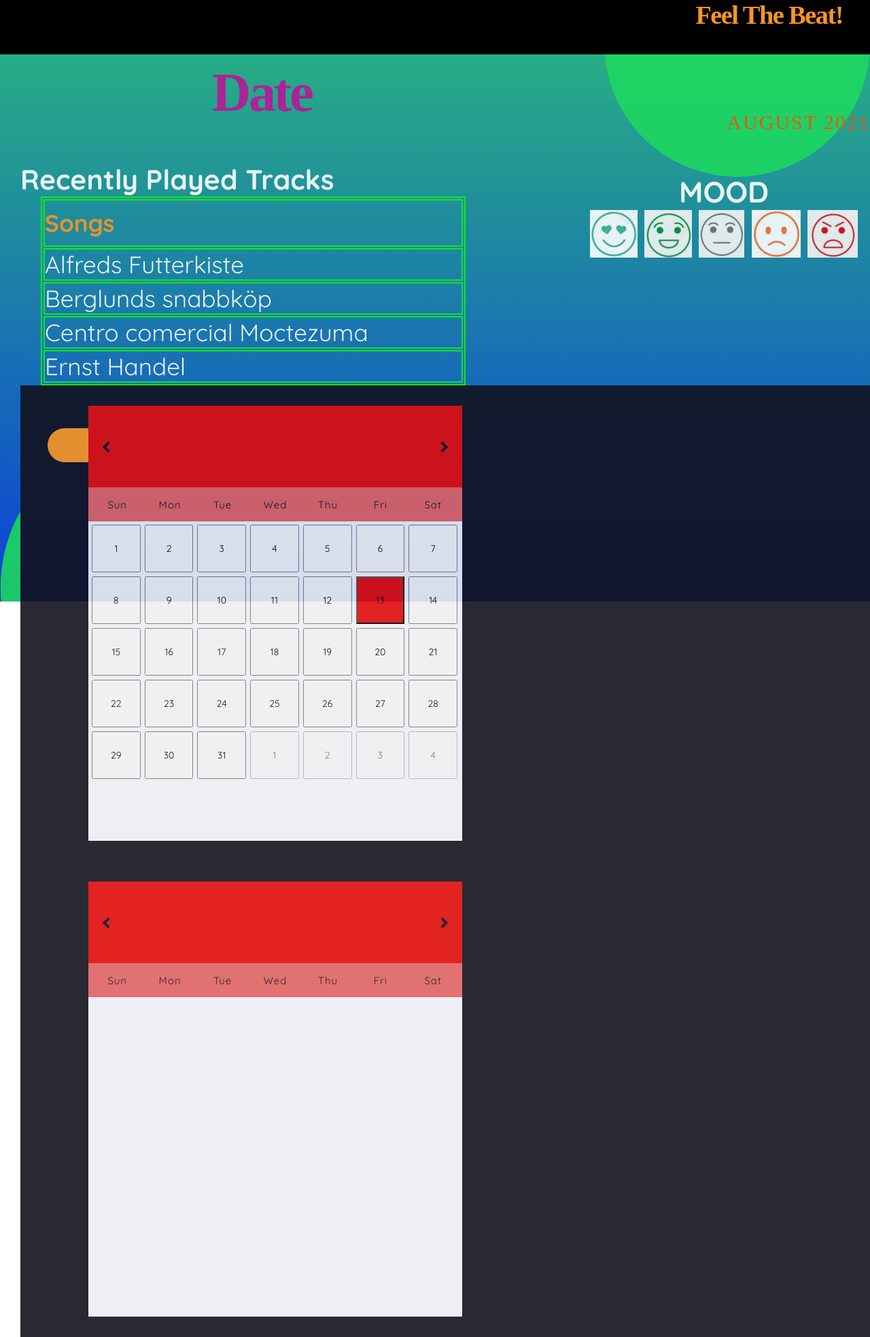
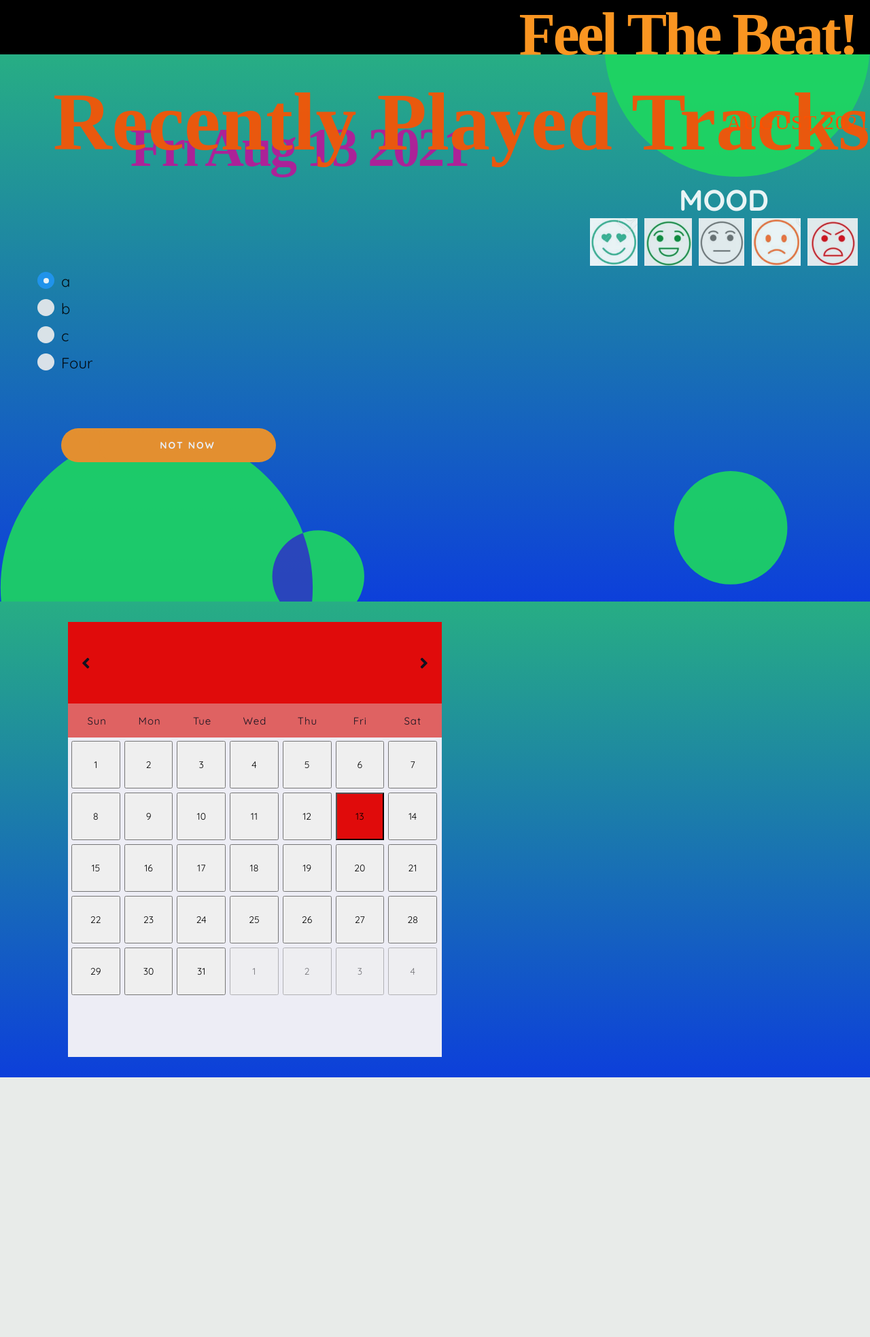
Before and after one commit to SirEctor/feel-the-beat, a Flask app: page /dashboard/ in a window 1280 px wide. Shown: the whole page at 68% size. After the commit the page ends 1585 px from the top, so only its background shows below. Run offline with Flask 2, Linux system fonts and the light colour scheme; some libraries are stand-ins or nearby versions.

Commit message:
fix: date is display automatically

```diff
--- a/app/static/js/dashboard.js
+++ b/app/static/js/dashboard.js
@@ -17,6 +17,8 @@ const displayCalendar = () => {
   ];
 
   firstDate.setDate(1);
+
+  document.querySelector("#title").innerHTML = new Date().toDateString();
 
   document.querySelector(".date h1").innerHTML =
     months[firstDate.getMonth()] + " " + firstDate.getFullYear();
--- a/app/static/styles/dashboard.css
+++ b/app/static/styles/dashboard.css
@@ -14,7 +14,7 @@ nav {
 }
 header {
   height: 805px;
-  background: linear-gradient(#37f050 -60%,#0213fd 140%);
+  background: linear-gradient(#37f050 -60%, #0213fd 140%);
 }
 
 footer {
@@ -37,10 +37,12 @@ footer {
   background-repeat: no-repeat;
   background-position: center;
   background-size: cover;
-  opacity: .9;
+  opacity: 0.9;
 }
 
-table, th, td {
+table,
+th,
+td {
   border: 2px solid rgb(19, 241, 19);
   text-align: justify;
   margin-left: 30px;
@@ -50,7 +52,7 @@ table {
 }
 th {
   height: 70px;
-  color:#fa9521;
+  color: #fa9521;
 }
 
 #title {
@@ -59,21 +61,21 @@ th {
   text-align: center;
   font-size: 80px;
   font-weight: 900;
-  letter-spacing: -.04em;
+  letter-spacing: -0.04em;
   line-height: 1.15;
   margin-bottom: 20px;
   margin-left: -200px;
   margin-top: 10px;
 }
 
-.tables{
-text-align: justify;
-color: rgb(255, 255, 255);
-font-size: 35px;
-margin-top: -150px;
-margin-left: 30px;
+.tables {
+  text-align: justify;
+  color: rgb(255, 255, 255);
+  font-size: 35px;
+  margin-top: -150px;
+  margin-left: 30px;
 }
-.emojis{
+.emojis {
   text-align: center;
   margin-top: -630px;
   margin-left: 850px;
@@ -81,22 +83,21 @@ margin-left: 30px;
   font-size: 37px;
 }
 
-.happy{
+.happy {
   height: 70px;
 }
-.angry{
+.angry {
   height: 70px;
 }
-.sad{
+.sad {
   height: 70px;
 }
-.inlove{
+.inlove {
   height: 70px;
 }
-.normal{
+.normal {
   height: 70px;
 }
-
 
 #navbar {
   width: inherit;
@@ -104,13 +105,13 @@ margin-left: 30px;
   text-align: right;
   font-size: 80px;
   font-weight: 900;
-  letter-spacing: -.04em;
+  letter-spacing: -0.04em;
   line-height: 1.15;
   margin-bottom: 20px;
   margin-right: -200px;
 }
 
-.submitButton{
+.submitButton {
   width: 260px;
   margin: 0 auto;
   color: white;
@@ -125,9 +126,9 @@ margin-left: 30px;
   font-size: 14px;
   line-height: 1;
   letter-spacing: 2px;
-  transition-duration: .3s;
+  transition-duration: 0.3s;
 }
-.skipButton{
+.skipButton {
   width: 260px;
   margin: 0 auto;
   color: white;
@@ -141,22 +142,90 @@ margin-left: 30px;
   font-size: 14px;
   line-height: 1;
   letter-spacing: 2px;
-  transition-duration: .3s;
-
+  transition-duration: 0.3s;
 }
-.submitButton:hover, .skipButton:hover {
+.submitButton:hover,
+.skipButton:hover {
   cursor: pointer;
   background-color: #d71eb8;
 }
+
+/* ---------------------5 recently played tracks----------------------- */
+/* The container */
+.container {
+  display: block;
+  position: relative;
+  padding-left: 35px;
+  margin-bottom: 12px;
+  cursor: pointer;
+  font-size: 22px;
+  -webkit-user-select: none;
+  -moz-user-select: none;
+  -ms-user-select: none;
+  user-select: none;
+}
+
+/* Hide the browser's default radio button */
+.container input {
+  position: absolute;
+  opacity: 0;
+  cursor: pointer;
+}
+
+/* Create a custom radio button */
+.checkmark {
+  position: absolute;
+  top: 0;
+  left: 0;
+  height: 25px;
+  width: 25px;
+  background-color: #eee;
+  border-radius: 50%;
+}
+
+/* On mouse-over, add a grey background color */
+.container:hover input ~ .checkmark {
+  background-color: #ccc;
+}
+
+/* When the radio button is checked, add a blue background */
+.container input:checked ~ .checkmark {
+  background-color: #2196f3;
+}
+
+/* Create the indicator (the dot/circle - hidden when not checked) */
+.checkmark:after {
+  content: "";
+  position: absolute;
+  display: none;
+}
+
+/* Show the indicator (dot/circle) when checked */
+.container input:checked ~ .checkmark:after {
+  display: block;
+}
+
+/* Style the indicator (dot/circle) */
+.container .checkmark:after {
+  top: 9px;
+  left: 9px;
+  width: 8px;
+  height: 8px;
+  border-radius: 50%;
+  background: white;
+}
+
+/* -------------------- calendar ----------------------- */
+
 .calendar-container {
   align-items: center;
-  background-color: #12121f;
   color: #12121f;
   display: flex;
   height: 700px;
   justify-content: left;
   width: 100%;
   padding-left: 100px;
+  background: linear-gradient(#37f050 -60%, #0213fd 140%);
 }
 
 .calendar {
--- a/app/templates/dashboard.html
+++ b/app/templates/dashboard.html
@@ -32,7 +32,7 @@
   <header>
     <div class="hero-img">
       <div class="container">
-        <h1 id="title">Date</h1>
+        <h1 id="title"></h1>
         <p>
           <button class="submitButton">Submit</button>
           <button class="skipButton">Not Now</button>
@@ -48,31 +48,29 @@
         <img class="angry" src="../static/img/angry.png" alt="angry">
       </div>
 
-      <div class="tables">
-        <h3 id="options">Recently Played Tracks</h3>
-        <table id="customers">
-          <tr>
-            <th>Songs</th>
 
-          </tr>
-          <tr>
-            <td>Alfreds Futterkiste</td>
+      <div class="container-recently-tracks">
+        <h1>Recently Played Tracks</h1>
 
-          </tr>
-          <tr>
-            <td>Berglunds snabbköp</td>
+        <label class="container">a
+          <input type="radio" checked="checked" name="radio">
+          <span class="checkmark"></span>
+        </label>
+        <label class="container">b
+          <input type="radio" name="radio">
+          <span class="checkmark"></span>
+        </label>
+        <label class="container">c
+          <input type="radio" name="radio">
+          <span class="checkmark"></span>
+        </label>
+        <label class="container">Four
+          <input type="radio" name="radio">
+          <span class="checkmark"></span>
+        </label>
+      </div>
 
-          </tr>
-          <tr>
-            <td>Centro comercial Moctezuma</td>
-
-          </tr>
-          <tr>
-            <td>Ernst Handel</td>
-
-          </tr>
-
-        </table>
+    </header>
         <div class="calendar-container">
           <div class="calendar">
             <div class="monthAndYear">
@@ -95,28 +93,6 @@
           </div>
         </div>
 
-    <div class="calendar-container">
-      <div class="calendar">
-        <div class="monthAndYear">
-          <i class="fas fa-angle-left backwardArrow"></i>
-          <div class="date">
-            <h1></h1>
-          </div>
-          <i class="fas fa-angle-right forwardArrow"></i>
-        </div>
-        <div class="weekdays">
-          <div>Sun</div>
-          <div>Mon</div>
-          <div>Tue</div>
-          <div>Wed</div>
-          <div>Thu</div>
-          <div>Fri</div>
-          <div>Sat</div>
-        </div>
-        <div class="days"></div>
-      </div>
-    </div>
-
     <script src="../static/js/dashboard.js"></script>
   </body>
 </html>
```
